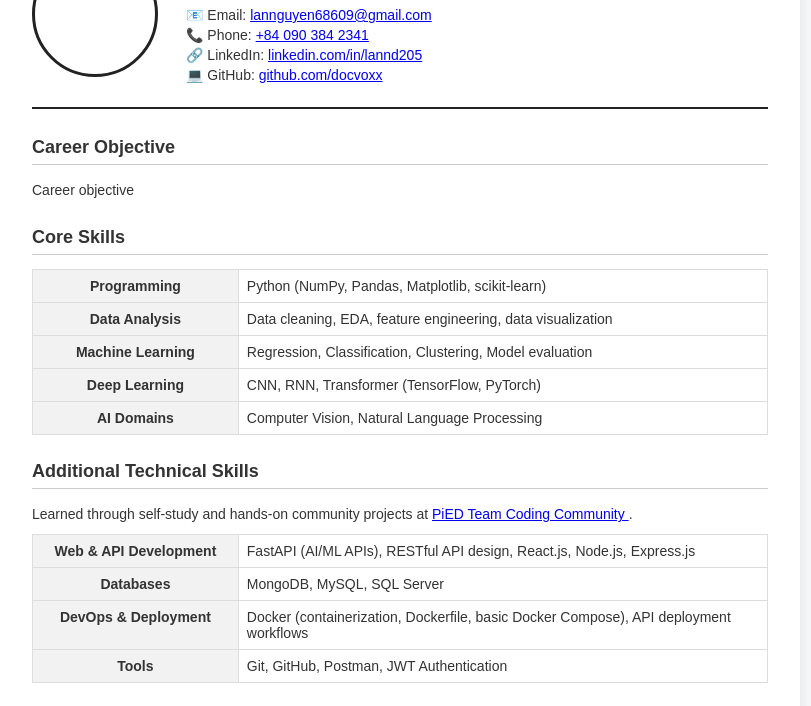
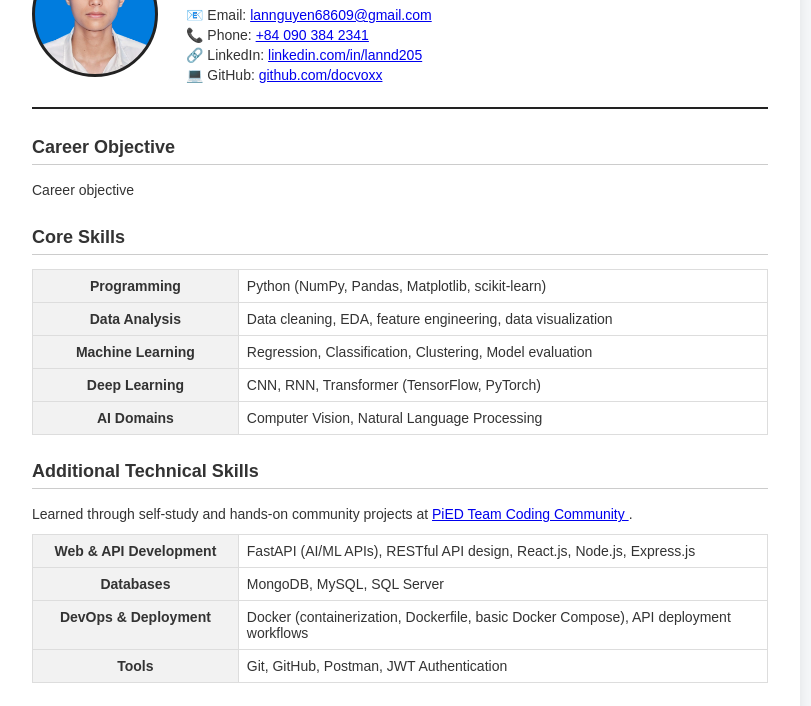
Before and after one commit to docvoxx/my-cv, a plain HTML site: page index.html in a window 1280 px wide. Shown: the part 111-817 px from the top of the page, without its empty margins (240-1051 px from the left). Drawn offline with Linux system fonts and the light colour scheme.

Commit message:
Fix HTML encoding issues and update image path

```diff
--- a/index.html
+++ b/index.html
@@ -36,7 +36,7 @@
       width: 120px;
       height: 120px;
       border-radius: 50%;
-      background: url("hinh-the.jpg") center/cover no-repeat;
+      background: url("images/hinh-the.jpg") center/cover no-repeat;
       border: 3px solid #222;
     }
 
```
